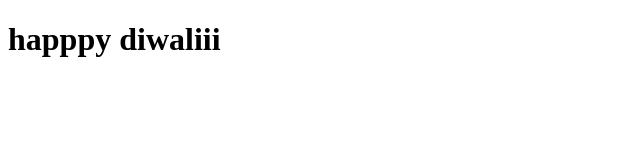
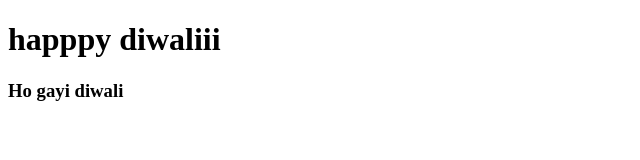
Before and after one commit to raajraghuwanshi/fs-37-github, a plain HTML site: page index.html in a window 1280 px wide. Shown: the whole page, without its empty margins (0-640 px from the left). Drawn offline with Linux system fonts and the light colour scheme.

Commit message:
change html file code

```diff
--- a/index.html
+++ b/index.html
@@ -7,5 +7,6 @@
 </head>
 <body>
     <h1>happpy diwaliii</h1>
+    <h3>Ho gayi diwali</h3>
 </body>
 </html>
```
